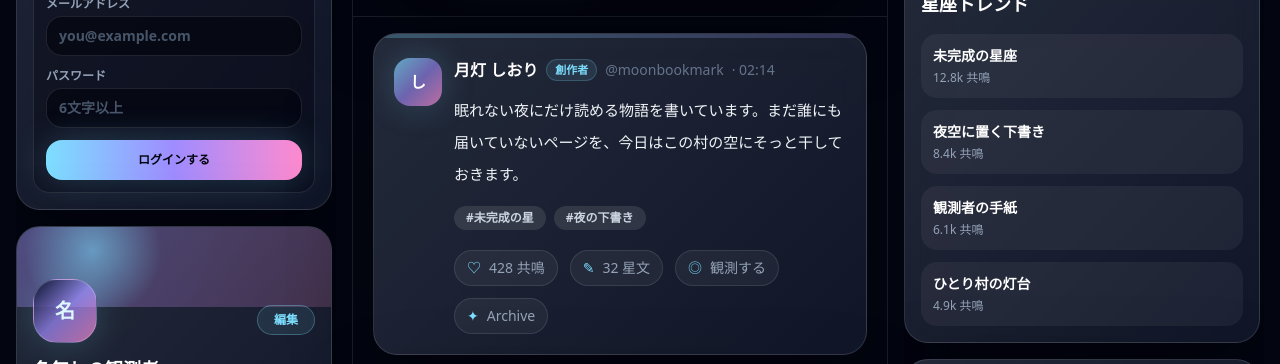
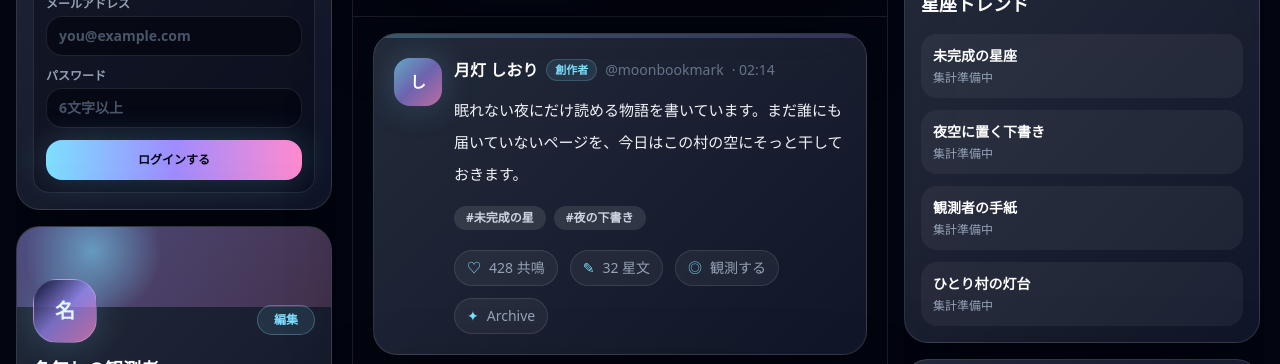
Before and after one commit to HoshizoraArchive/hoshizora-village, a React (Vite) app: page / in a window 1280 px wide. Shown: the part 377-741 px from the top of the page. Built offline with nearby package versions, Linux system fonts and the light colour scheme; no server answers; the database is empty.

Commit message:
Replace trend dummy counts with pending state

```diff
--- a/src/App.jsx
+++ b/src/App.jsx
@@ -56,10 +56,10 @@ const observers = [
 ];
 
 const trends = [
-  ["未完成の星座", "12.8k 共鳴"],
-  ["夜空に置く下書き", "8.4k 共鳴"],
-  ["観測者の手紙", "6.1k 共鳴"],
-  ["ひとり村の灯台", "4.9k 共鳴"],
+  ["未完成の星座", "集計準備中"],
+  ["夜空に置く下書き", "集計準備中"],
+  ["観測者の手紙", "集計準備中"],
+  ["ひとり村の灯台", "集計準備中"],
 ];
 
 const words = ["ほどける", "微光", "未放流", "星雨", "やわらかい軌道"];
```
